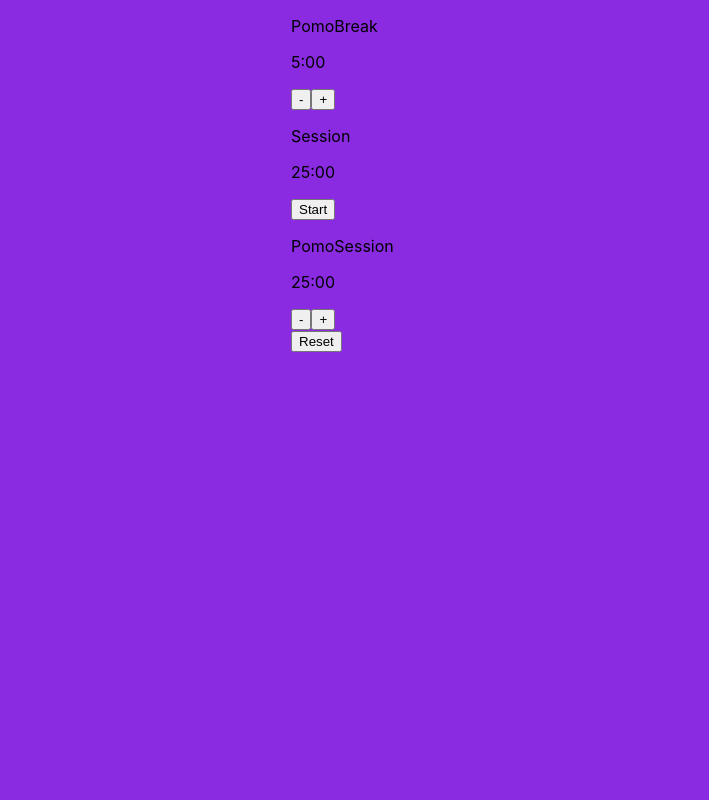
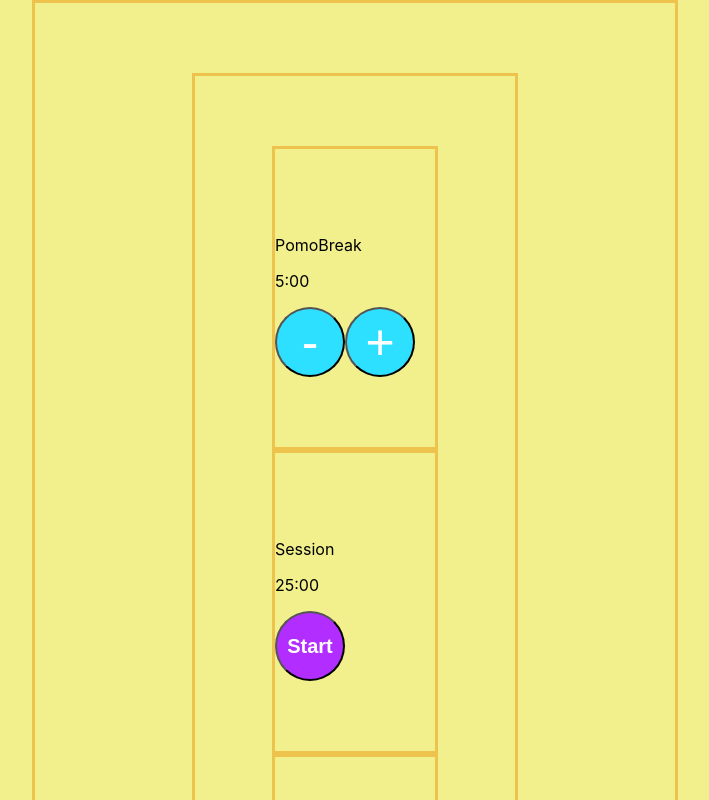
Before and after one commit to victoriadealba/Pomobreak, a React (Create React App) app in the folder client/: page / in a window 1280 px wide. Shown: the top 800 px of the page, without its empty margins (285-994 px from the left). Built offline with nearby package versions, Linux system fonts and the light colour scheme.

Commit message:
Buttons added for each component

```diff
--- a/client/src/App.css
+++ b/client/src/App.css
@@ -1,8 +1,48 @@
 body {
-  background-color: blueviolet;
+  background-color: #f1f08d;
 }
 
 div {
-  margin: auto auto auto auto;
-  width: 8em;
+  margin: auto;
+  width: 50%;
+  border: 3px solid rgb(238, 195, 77);
+  padding: 70px 0;
+
 }
+
+.ui.button{
+  width: 70px;
+  height: 70px;
+  padding: 0;
+  background:rgb(98, 52, 223);
+  color: rgb(255, 255, 255);
+  border-radius: 35px;
+  font-size: 20px;
+  font-weight: 700;
+  line-height: 50px;
+}
+.ui.button.start{
+  width: 70px;
+  height: 70px;
+  padding: 0;
+  background:rgb(178, 45, 255);
+  color: rgb(255, 255, 255);
+  border-radius: 35px;
+  font-size: 20px;
+  font-weight: 700;
+  line-height: 50px;
+}
+
+
+.ui.button.plus {
+  width: 70px;
+  height: 70px;
+  padding: 0;
+  background:rgb(46, 224, 255);
+  color: rgb(255, 255, 255);
+  border-radius: 35px;
+  font-size: 50px;
+  font-weight: 500;
+  text-align: center;
+  line-height: 50px;
+}
--- a/client/src/App.js
+++ b/client/src/App.js
@@ -152,7 +152,7 @@ function App () {
     increaseSessionOneMinute={increaseSessionOneMinute}
     clockFormat={clockFormat} />
 
-    <button id="reset-button" onClick={clickReset}>Reset</button>
+    <button class = "ui button" id="reset-button" onClick={clickReset}>Reset</button>
   </div>
 
 }
--- a/client/src/components/BreakInterval.js
+++ b/client/src/components/BreakInterval.js
@@ -13,8 +13,8 @@ const Breakinterval = (props) => {
       <p id="break-label">PomoBreak</p>
       <p id='break-length'>{clockFormat(breakLength)}</p>
 
-      <button id='break-reduce' onClick={reduceBreakOneMinute}>-</button>
-      <button id='break-increase' onClick={increaseBreakOneMinute}>+</button>
+      <button class = "ui button plus" id='break-reduce' onClick={reduceBreakOneMinute}>-</button>
+      <button class= "ui button plus" id='break-increase' onClick={increaseBreakOneMinute}>+</button>
     </div>
   )
 };
--- a/client/src/components/SessionInterval.js
+++ b/client/src/components/SessionInterval.js
@@ -14,8 +14,8 @@ const Sessioninterval = (props) => {
       <p id="session-label">PomoSession</p>
       <p id='session-length'>{clockFormat(sessionLength)}</p>
 
-      <button id='session-reduce' onClick={reduceSessionOneMinute}>-</button>
-      <button id='session-increase' onClick={increaseSessionOneMinute}>+</button>
+      <button class = "ui button plus" id='session-reduce' onClick={reduceSessionOneMinute}>-</button>
+      <button class = "ui button plus" id='session-increase' onClick={increaseSessionOneMinute}>+</button>
     </div>
   )
 };
--- a/client/src/components/Timer.js
+++ b/client/src/components/Timer.js
@@ -13,7 +13,7 @@ const Timer = (props) => {
     <div>
         <p id='timer-label'>{timerLabel}</p>
         <p id='time-left'>{clockFormat(timeLeft)}</p>
-        <button id='start-stop' onClick={clickStartStop}>
+        <button class= "ui button start" id='start-stop' onClick={clickStartStop}>
             {startButtonLabel}
         </button>
     </div>
```
